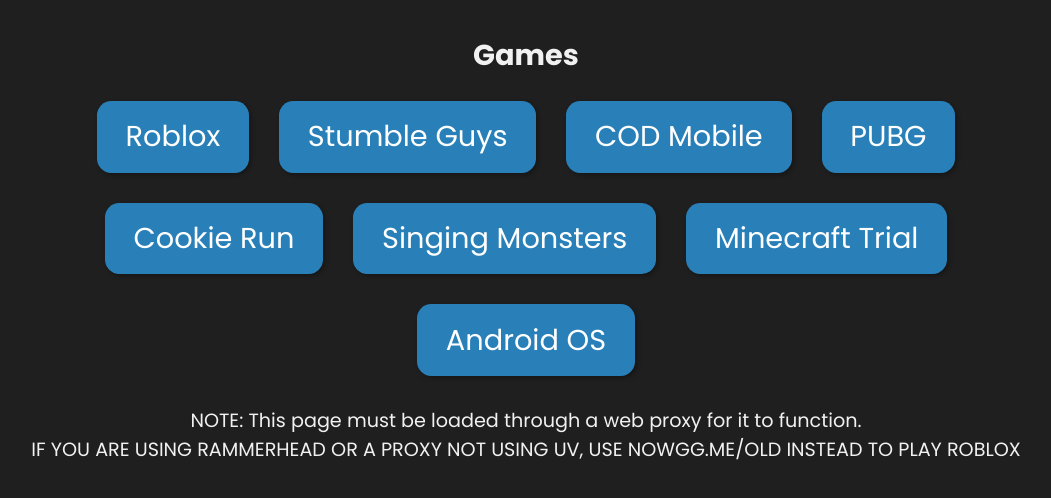
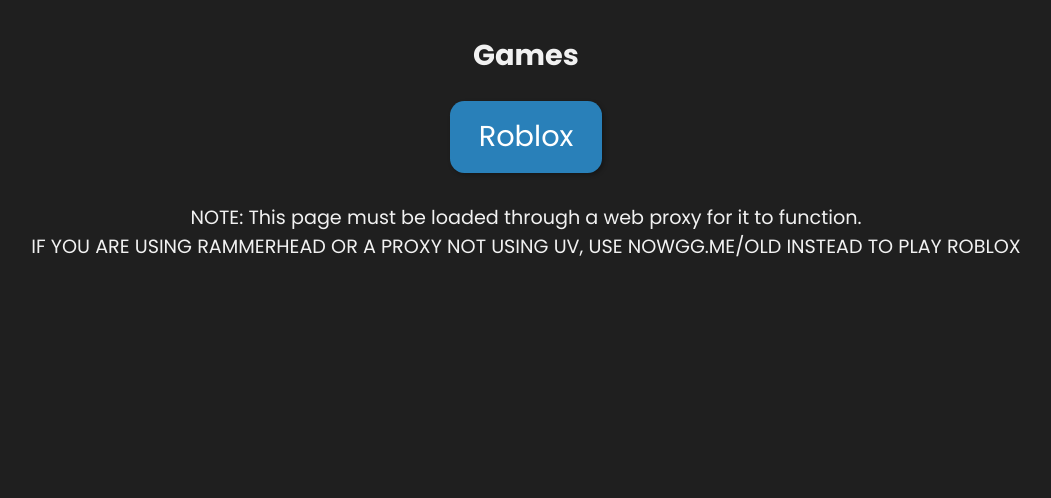
Before and after one commit to blakeand32/Among-Us, a plain HTML site: page index.html in a window 1280 px wide. Shown: the whole page, without its empty margins (114-1165 px from the left). Drawn offline with Linux system fonts and the light colour scheme.

Commit message:
Update index.html

```diff
--- a/index.html
+++ b/index.html
@@ -216,14 +216,6 @@
       <h2>Games</h2>
       <div class="btnBox">
         <button class="btn" onclick="getNggGame('https://now.gg/play/roblox-corporation/5349/roblox');" fdprocessedid="6l3xhi">Roblox</button>
-        <button class="btn" onclick="getNggGame('https://now.gg/play/kitka-games/7999/stumble-guys');" fdprocessedid="i7vsm">Stumble Guys</button>
-        <button class="btn" onclick="getNggGame('https://now.gg/play/activision-publishing/7935/call-of-duty');" fdprocessedid="cw2au">COD Mobile</button>
-        <button class="btn" onclick="getNggGame('https://now.gg/play/proxima-beta/2609/pubg-mobile-resistance');" fdprocessedid="r0c5g">PUBG</button>
-        <button class="btn" onclick="getNggGame('https://now.gg/play/devsisters-corporation/3475/cookie-run');" fdprocessedid="q85thz">Cookie Run</button>
-        <button class="btn" onclick="getNggGame('https://now.gg/play/big-blue/8811/singing-monsters');" fdprocessedid="4vuopo">Singing Monsters</button>
-        <button class="btn" onclick="getNggGame('https://now.gg/play/mojang/2534/minecraft-trial');" fdprocessedid="3c5x0d">Minecraft Trial</button>
-        <button class="btn" onclick="getNggGame('https://now.gg/play/uncube/7074/now');" fdprocessedid="ceafnj">Android OS</button>
-
         <!-- <button class="btn" onclick="getNggGame('https://now.gg/play/');"></button> -->
       </div>
       NOTE: This page must be loaded through a web proxy for it to function.<br />
```
